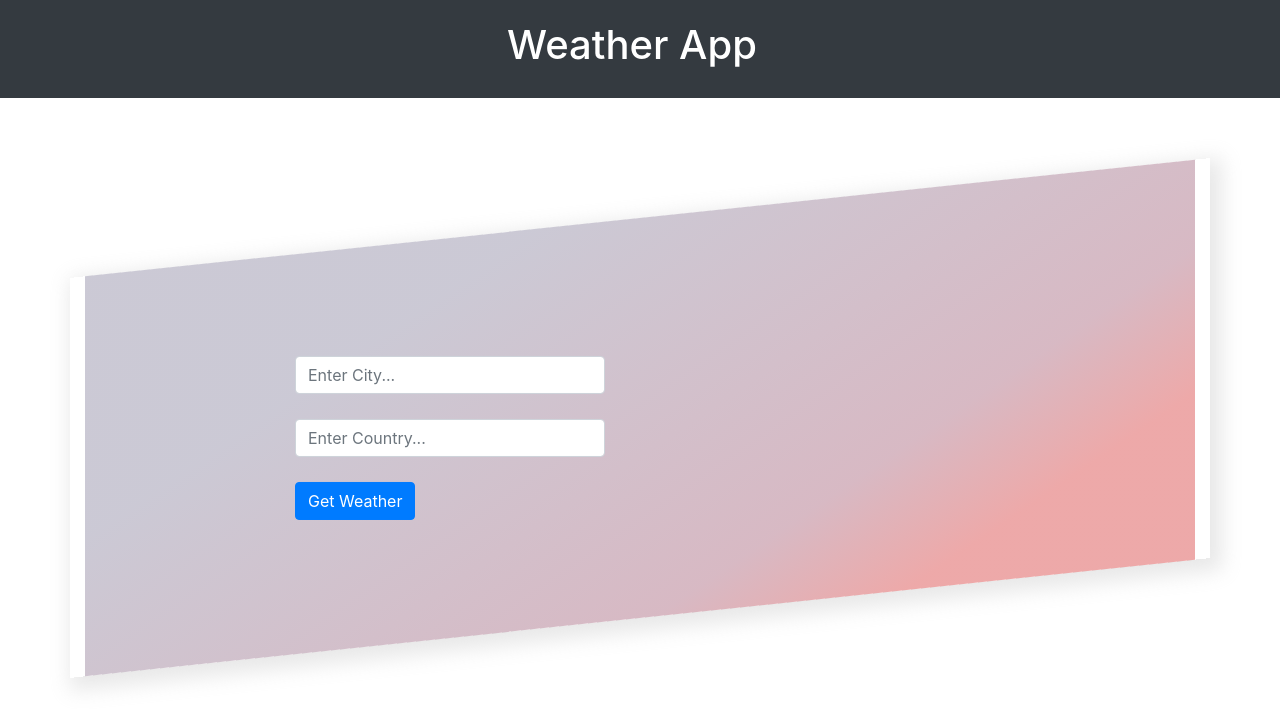
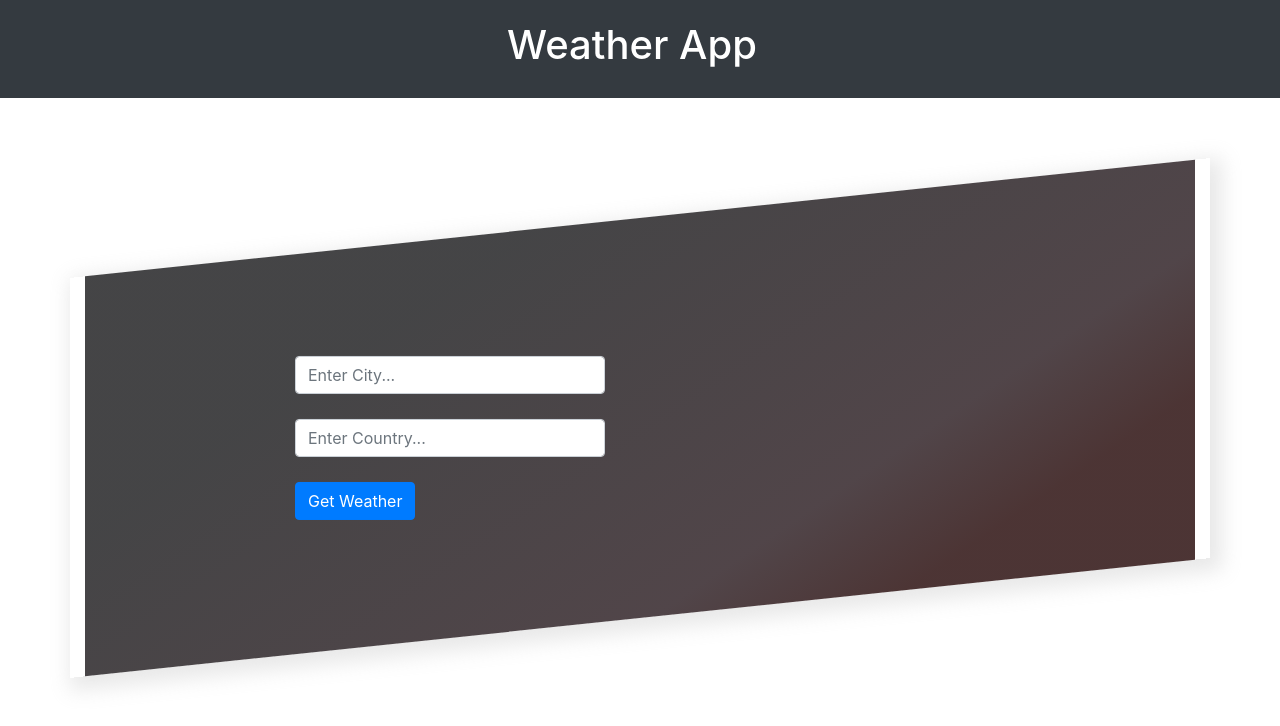
Before and after one commit to rishabhshuklax/React-Weather-App, a React (Create React App) app: page / in a window 1280 px wide. Shown: the top 726 px of the page. Built offline with nearby package versions, Linux system fonts and the light colour scheme.

Commit message:
color theme change

```diff
--- a/src/App.css
+++ b/src/App.css
@@ -15,9 +15,9 @@ nav {
   overflow: hidden;
   background: linear-gradient(
     150deg,
-    rgba(133, 128, 156, 0.425) 25%,
-    #a5607870 70%,
-    #db4e4e7c 84%
+    rgba(22, 22, 24, 0.801) 25%,
+    #221318c9 70%,
+    #2c1010d8 84%
   );
 }
 .form-container form {
@@ -47,14 +47,14 @@ form button {
   box-shadow: 0px 0px 20px 0px #dbdbdb79;
 }
 .result-container span {
-  color: rgb(20, 89, 126);
+  color: rgb(138, 195, 226);
 }
 .result-container span::before {
 }
 h4 {
   transform: skewY(8deg);
   padding: 10px;
-  color: rgb(133, 131, 65);
+  color: rgb(245, 207, 138);
 }
 @media only screen and (max-width: 750px) {
   .container {
```
